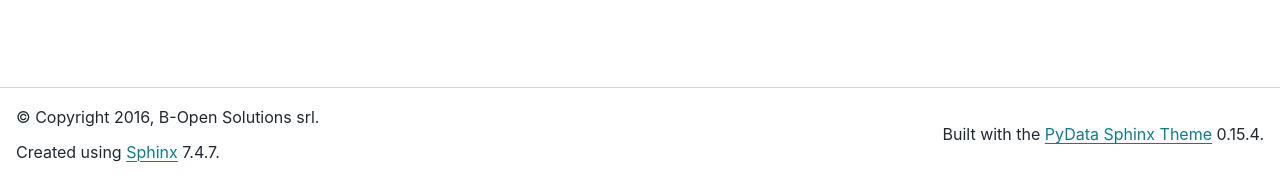
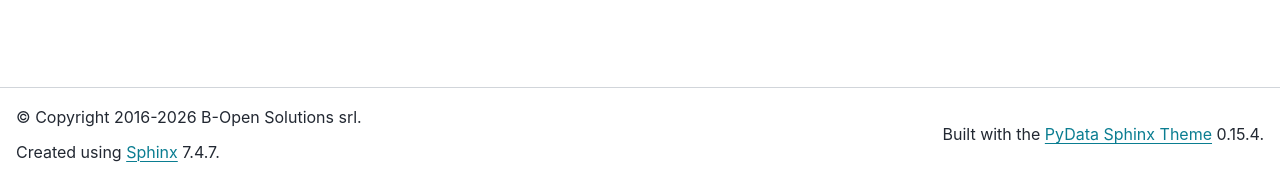
Before and after one commit to bopen/sarsen, a Sphinx documentation site: the page built from docs/index.md, in a window 1280 px wide. Shown: the part 719-897 px from the top of the page. Built offline with Sphinx 7.4.7 and the PyData theme 0.15.4, drawn with Linux system fonts in a browser that asks for light colours; pages that are not in the unit, such as notebooks, are missing from menus; the version number could not be read and is left out.

Commit message:
Update copyright years

```diff
--- a/docs/conf.py
+++ b/docs/conf.py
@@ -16,7 +16,7 @@ sys.path.insert(0, os.path.abspath("../"))
 # -- Project information -----------------------------------------------------
 
 project = "sarsen"
-copyright = "2016, B-Open Solutions srl"
+copyright = "2016-2026 B-Open Solutions srl"
 author = "B-Open Solutions srl"
 version = sarsen.__version__
 release = sarsen.__version__
--- a/sarsen/__init__.py
+++ b/sarsen/__init__.py
@@ -1,4 +1,4 @@
-# Copyright 2016, B-Open Solutions srl.
+# Copyright 2016-2026 B-Open Solutions srl.
 #
 # Licensed under the Apache License, Version 2.0 (the "License");
 # you may not use this file except in compliance with the License.
```
Also changed, not shown: README.md (+1 -1 lines).
